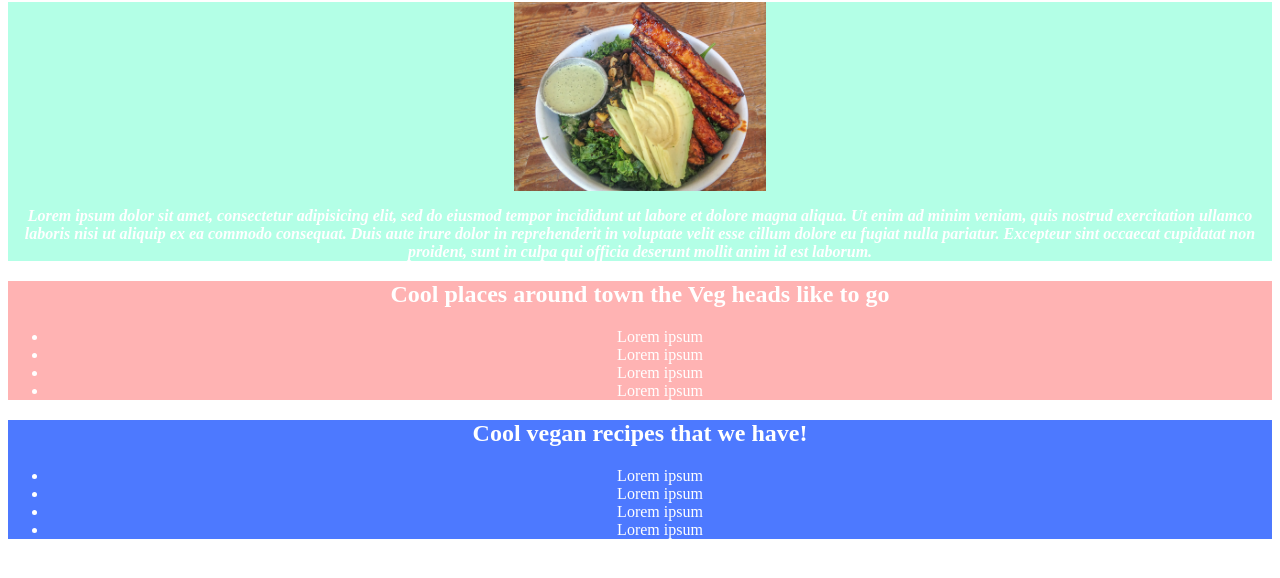
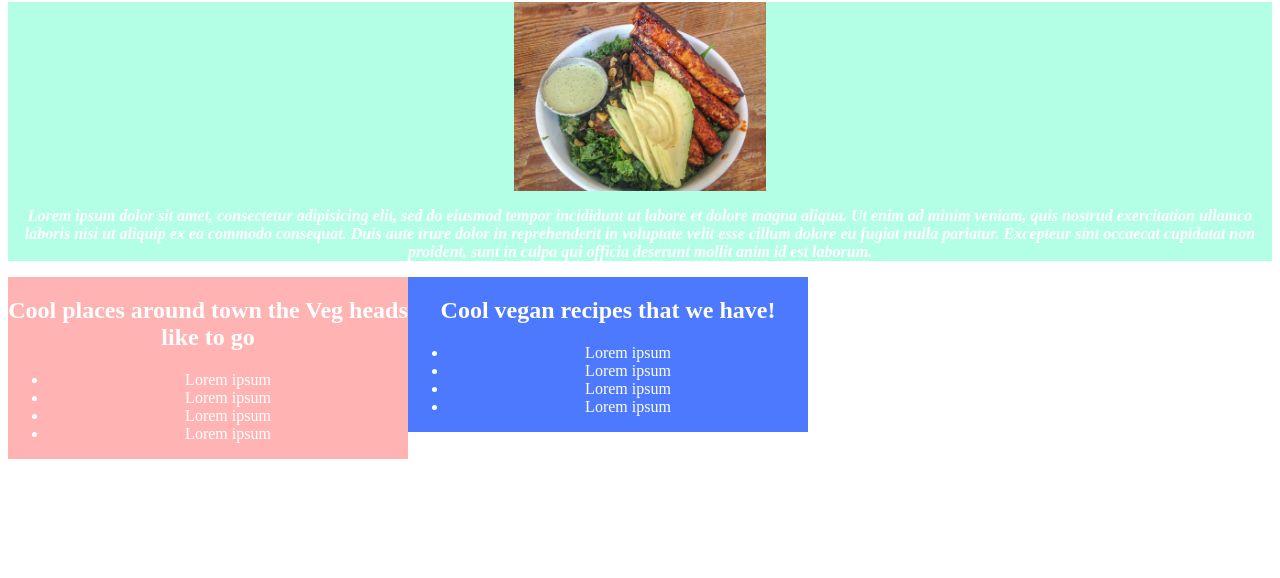
Before and after one commit to joeparsley/veghead, a plain HTML site: page index.html in a window 1280 px wide. Shown: the part 86-664 px from the top of the page. Drawn offline with Linux system fonts and the light colour scheme.

Commit message:
add column to restaurants and recipes

```diff
--- a/css/styles.css
+++ b/css/styles.css
@@ -31,7 +31,7 @@ h1 {
 h2 {
   font-weight: bold;
 }
-
-ul {
-
+.column {
+  width: 400px;
+  float: left;
 }
--- a/index.html
+++ b/index.html
@@ -13,7 +13,7 @@
         Lorem ipsum dolor sit amet, consectetur adipisicing elit, sed do eiusmod tempor incididunt ut labore et dolore magna aliqua. Ut enim ad minim veniam, quis nostrud exercitation ullamco laboris nisi ut aliquip ex ea commodo consequat. Duis aute irure dolor in reprehenderit in voluptate velit esse cillum dolore eu fugiat nulla pariatur. Excepteur sint occaecat cupidatat non proident, sunt in culpa qui officia deserunt mollit anim id est laborum.
       </p>
     </div>
-    <div class="rest">
+    <div class="rest column">
       <h2>Cool places around town the Veg heads like to go</h2>
       <ul>
         <li>Lorem ipsum</li>
@@ -22,7 +22,7 @@
         <li>Lorem ipsum</li>
       </ul>
     </div>
-    <div class="recipes">
+    <div class="recipes column">
       <h2>Cool vegan recipes that we have!</h2>
       <ul>
         <li>Lorem ipsum</li>
```
